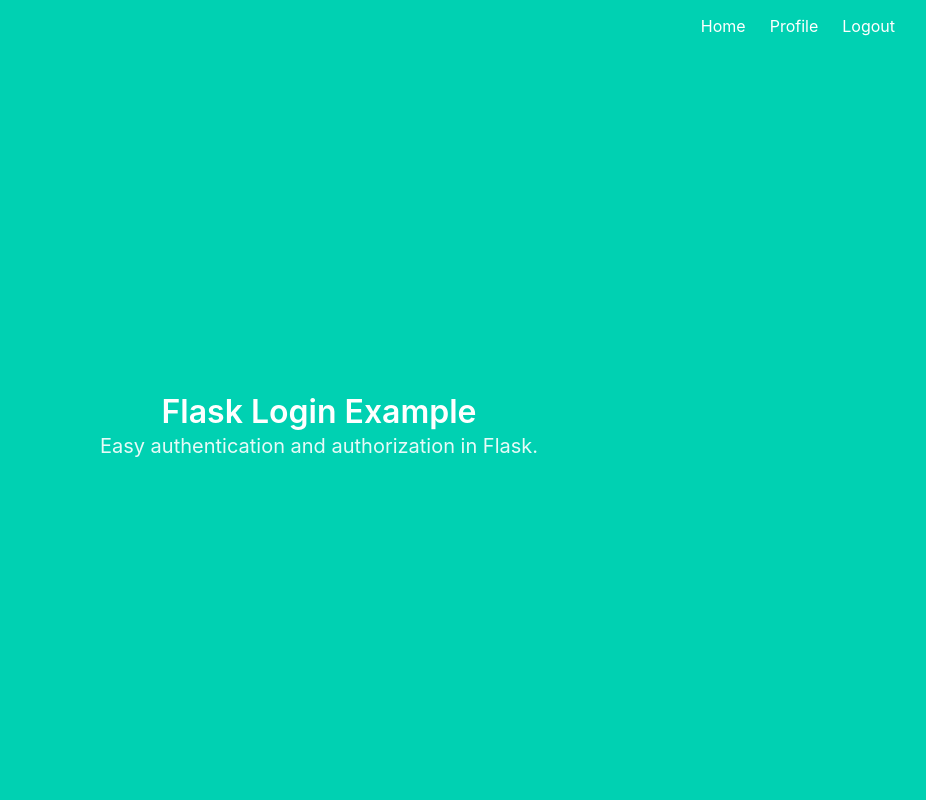
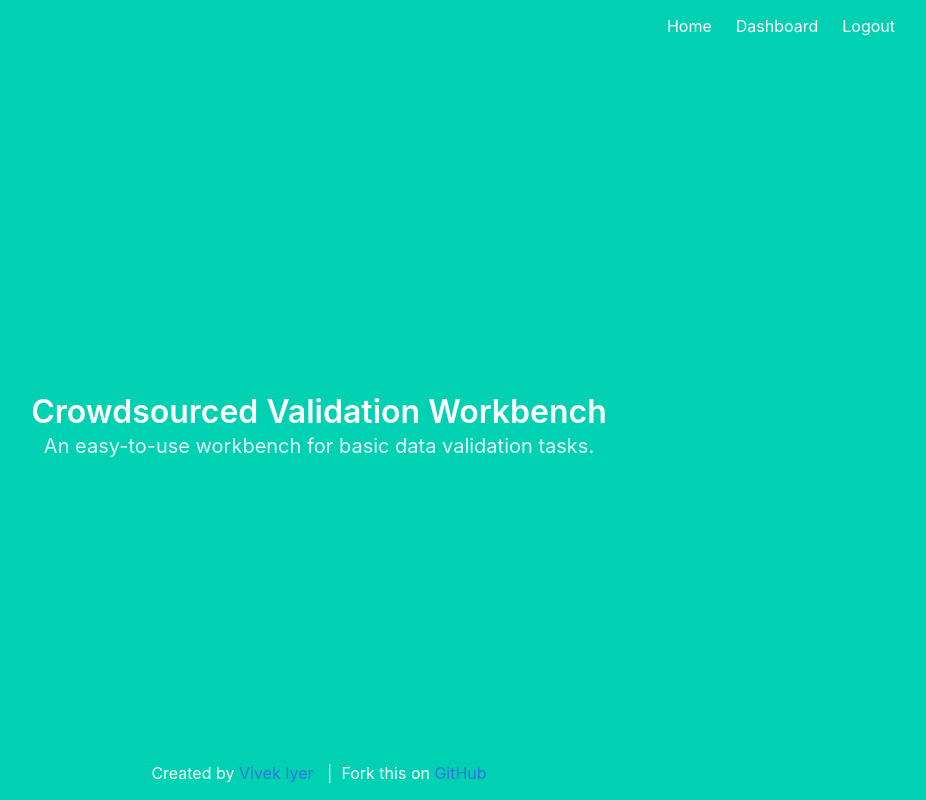
Before and after one commit to Remorax/Validation-Workbench, a Flask app: page / in a window 1280 px wide. Shown: the whole page, without its empty margins (321-1247 px from the left). Run offline with Flask 2, Linux system fonts and the light colour scheme; a user stored in the database is signed in.

Commit message:
Adapted for validation workbench; footer added

```diff
--- a/project/__init__.py
+++ b/project/__init__.py
@@ -4,6 +4,7 @@
 
 # init SQLAlchemy so we can use it later in our models
 db = SQLAlchemy()
+admins = ["vivek.iyer@research.iiit.ac.in"]
 
 def create_app():
     app = Flask(__name__)
--- a/project/auth.py
+++ b/project/auth.py
@@ -22,7 +22,7 @@
 
     # if the above check passes, then we know the user has the right credentials
     login_user(user, remember=remember)
-    return redirect(url_for('main.profile'))
+    return redirect(url_for('main.dashboard'))
 
 @auth.route('/login')
 def login():
--- a/project/main.py
+++ b/project/main.py
@@ -1,6 +1,6 @@
 from flask import Blueprint, render_template
 from flask_login import login_required, current_user
-from . import db
+from . import db, admins
 
 main = Blueprint('main', __name__)
 
@@ -8,7 +8,9 @@
 def index():
     return render_template('index.html')
 
-@main.route('/profile')
+@main.route('/dashboard')
 @login_required
-def profile():
-    return render_template('profile.html', name=current_user.name)
+def dashboard():
+    if current_user.email in admins:
+        return render_template('admin_dashboard.html')
+    return render_template('user_dashboard.html', name=current_user.name)
--- a/project/models.py
+++ b/project/models.py
@@ -6,3 +6,9 @@
     email = db.Column(db.String(100), unique=True)
     name = db.Column(db.String(1000))
     password = db.Column(db.String(100))
+
+class Validation(object):
+    id = db.Column(db.Integer, primary_key=True) # primary keys are required by SQLAlchemy
+    email = db.Column(db.String(100), unique=True)
+    name = db.Column(db.String(1000))
+    response = db.Column(db.String(10000))
--- /dev/null
+++ b/project/static/index.css
@@ -0,0 +1,10 @@
+#home-footer {
+  position: fixed;
+  left: 0;
+  bottom: 0;
+  width: 100%;
+  background-color: #00d1b2;
+  color: white;
+  padding-bottom: 15px;
+  text-align: center;
+}
--- a/project/templates/base.html
+++ b/project/templates/base.html
@@ -5,7 +5,7 @@
     <meta charset="utf-8">
     <meta http-equiv="X-UA-Compatible" content="IE=edge">
     <meta name="viewport" content="width=device-width, initial-scale=1">
-    <title>Flask Auth Example</title>
+    <title>Validation Workbench</title>
     <link rel="stylesheet" href="https://cdnjs.cloudflare.com/ajax/libs/bulma/0.7.2/css/bulma.min.css" />
 </head>
 
@@ -22,8 +22,8 @@
                                 Home
                             </a>
                             {% if current_user.is_authenticated %}
-                            <a href="{{ url_for('main.profile') }}" class="navbar-item">
-                                Profile
+                            <a href="{{ url_for('main.dashboard') }}" class="navbar-item">
+                                Dashboard
                             </a>
                             {% endif %}
                             {% if not current_user.is_authenticated %}
@@ -51,7 +51,10 @@
                {% endblock %}
             </div>
         </div>
+
     </section>
+    {% block footer %}
+    {% endblock %}
 </body>
 
 </html>
--- a/project/templates/index.html
+++ b/project/templates/index.html
@@ -1,10 +1,23 @@
+<link rel= "stylesheet" type= "text/css" href= "{{ url_for('static',filename='index.css') }}">
+
 {% extends "base.html" %}
 
 {% block content %}
 <h1 class="title">
-  Flask Login Example
+  Crowdsourced Validation Workbench
 </h1>
 <h2 class="subtitle">
-  Easy authentication and authorization in Flask.
+  An easy-to-use workbench for basic data validation tasks.
 </h2>
 {% endblock %}
+
+{% block footer %}
+<footer class="footer" id="home-footer">
+  <div class="content has-text-centered">
+    <p>
+      Created by <a href="https://remorax.netlify.com/">Vivek Iyer </a> &nbsp; |  &nbsp;Fork this on <a href="https://github.com/Remorax/Validation-Workbench">GitHub</a>
+    </p>
+  </div>
+</footer>
+
+{% endblock %}
```
Also changed, not shown: project/templates/admin_dashboard.html (added, +7 -0 lines), project/db.sqlite, project/templates/user_dashboard.html (renamed from project/templates/profile.html).
